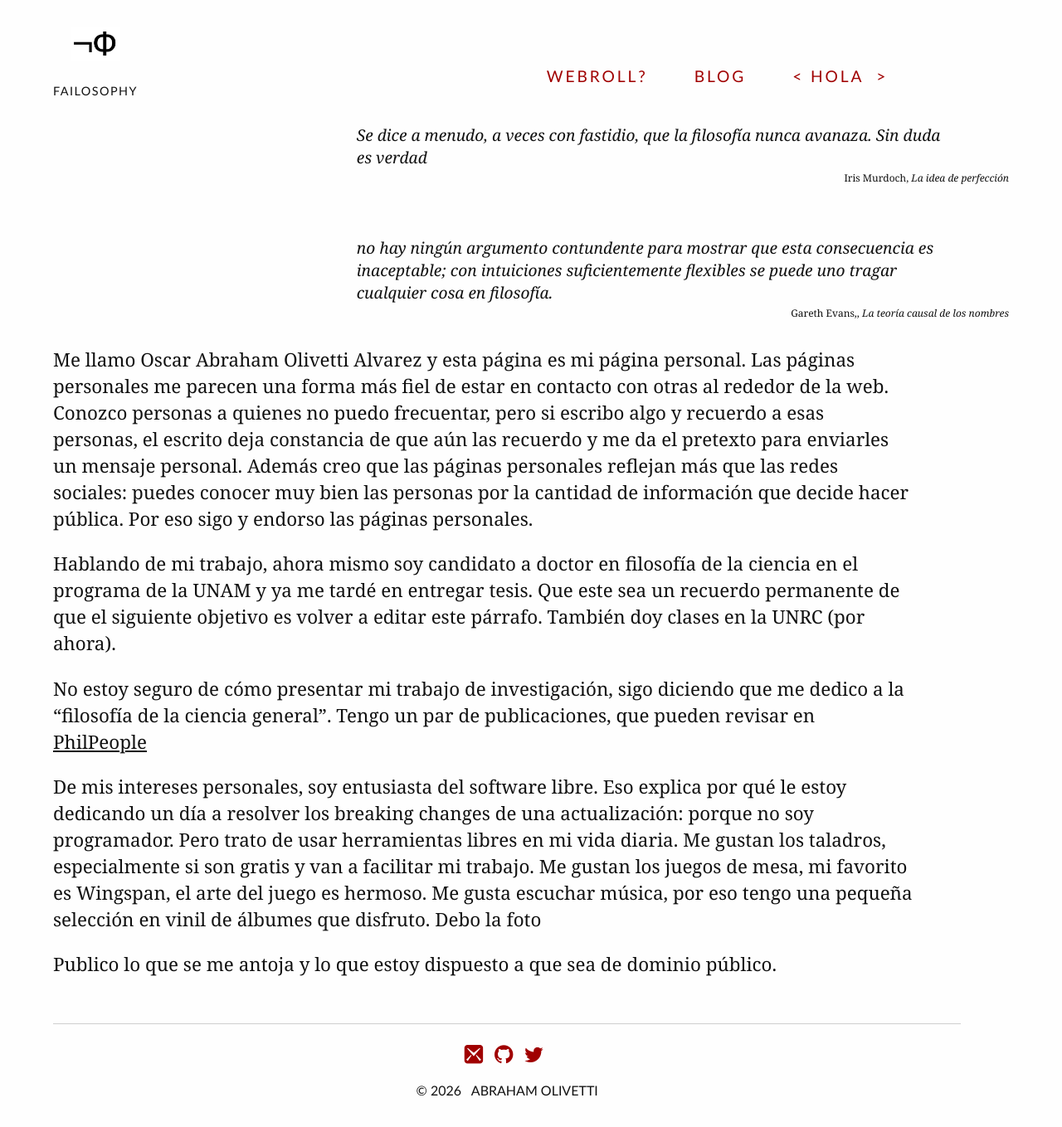
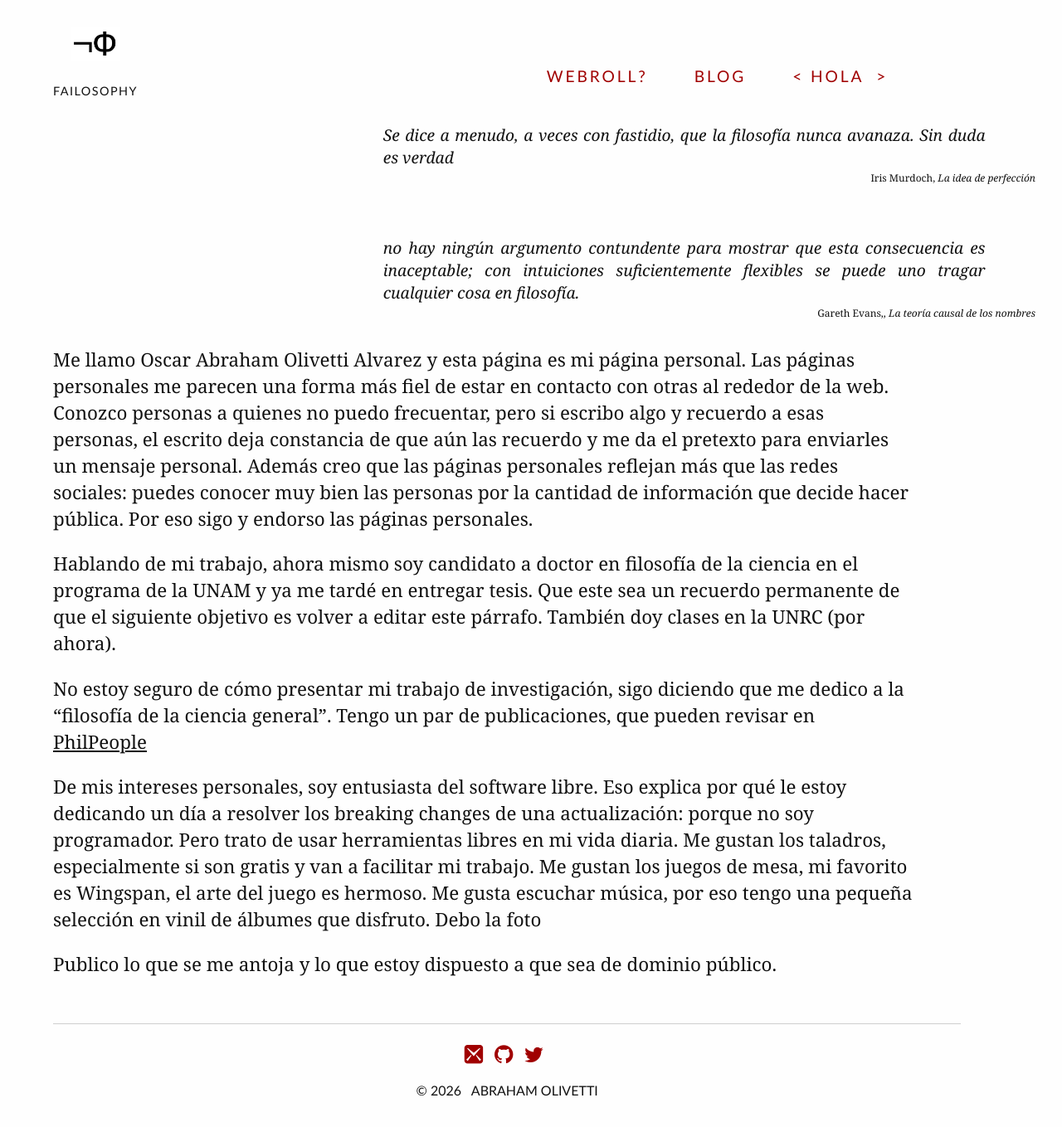
Before and after one commit to Oiuhukt/failosophy, a Jekyll site: the page built from index.md, in a window 1280 px wide. Shown: the whole page at 83% size. Built offline with Jekyll 4.4.1, drawn with Linux system fonts in a browser that asks for light colours; some web fonts are replaced.

Commit message:
dando formato al último post

```diff
--- a/css/tufte.scss
+++ b/css/tufte.scss
@@ -185,12 +185,14 @@
 blockquote {
     margin: 1.4rem 0;
     line-height: 1.4;
+    padding-left: 2rem;
 }
 
 blockquote p {
     font-size: 1.2rem !important; /* Force override */
     line-height: 1.4;
     margin-top: 0;
+    text-align: justify;
 }
 
 blockquote p,
```
